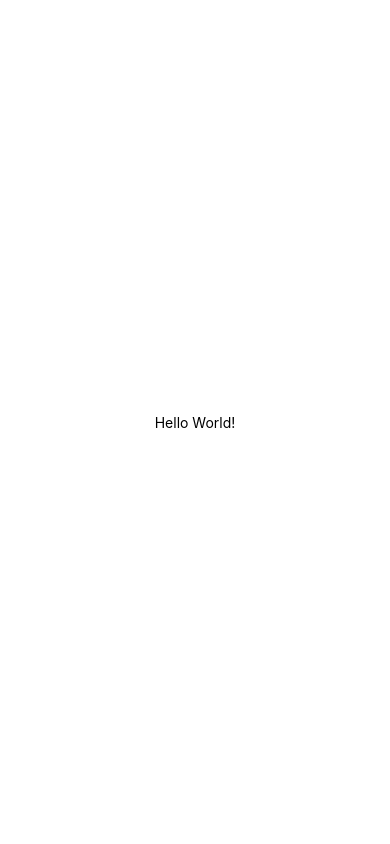
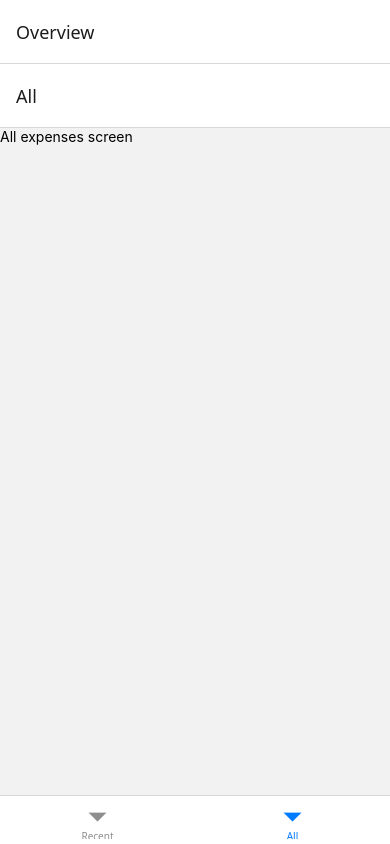
Before and after one commit to sailakshmy/expenseTrackerApp, a React Native app in the folder expense-tracker/: screen /All in a window 390 px wide. Built offline with nearby package versions, Linux system fonts and the light colour scheme.

Commit message:
Created the screens and set up the Navigation types

```diff
--- a/expense-tracker/App.js
+++ b/expense-tracker/App.js
@@ -1,20 +1,34 @@
+import { createBottomTabNavigator } from "@react-navigation/bottom-tabs";
+import { NavigationContainer } from "@react-navigation/native";
+import { createNativeStackNavigator } from "@react-navigation/native-stack";
 import { StatusBar } from "expo-status-bar";
-import { StyleSheet, Text, View } from "react-native";
+import AllExpenses from "./screens/AllExpenses";
+import ManageExpense from "./screens/ManageExpense";
+import RecentExpenses from "./screens/RecentExpenses";
+
+const Stack = createNativeStackNavigator();
+const BottomTabs = createBottomTabNavigator();
+
+const BottomTabNavigation = () => {
+  return (
+    <BottomTabs.Navigator>
+      <BottomTabs.Screen name="Recent" component={RecentExpenses} />
+      <BottomTabs.Screen name="All" component={AllExpenses} />
+    </BottomTabs.Navigator>
+  );
+};
 
 export default function App() {
   return (
-    <View style={styles.container}>
-      <Text>Hello World!</Text>
+    <>
       <StatusBar style="auto" />
-    </View>
+      <NavigationContainer>
+        <Stack.Navigator>
+          <Stack.Screen name="Overview" component={BottomTabNavigation} />
+
+          <Stack.Screen name="Manage" component={ManageExpense} />
+        </Stack.Navigator>
+      </NavigationContainer>
+    </>
   );
 }
-
-const styles = StyleSheet.create({
-  container: {
-    flex: 1,
-    backgroundColor: "#fff",
-    alignItems: "center",
-    justifyContent: "center",
-  },
-});
--- /dev/null
+++ b/expense-tracker/screens/AllExpenses.js
@@ -0,0 +1,12 @@
+import React from "react";
+import { Text, View } from "react-native";
+
+const AllExpenses = () => {
+  return (
+    <View>
+      <Text>All expenses screen</Text>
+    </View>
+  );
+};
+
+export default AllExpenses;
--- /dev/null
+++ b/expense-tracker/screens/ManageExpense.js
@@ -0,0 +1,12 @@
+import React from "react";
+import { Text, View } from "react-native";
+
+const ManageExpense = () => {
+  return (
+    <View>
+      <Text>Manage Expense</Text>
+    </View>
+  );
+};
+
+export default ManageExpense;
--- /dev/null
+++ b/expense-tracker/screens/RecentExpenses.js
@@ -0,0 +1,12 @@
+import React from "react";
+import { Text, View } from "react-native";
+
+const RecentExpenses = () => {
+  return (
+    <View>
+      <Text>Recent Expenses</Text>
+    </View>
+  );
+};
+
+export default RecentExpenses;
```
Also changed, not shown: expense-tracker/package.json (+6 -1 lines), 1 other file (tests, documents, lock files or other folders).
